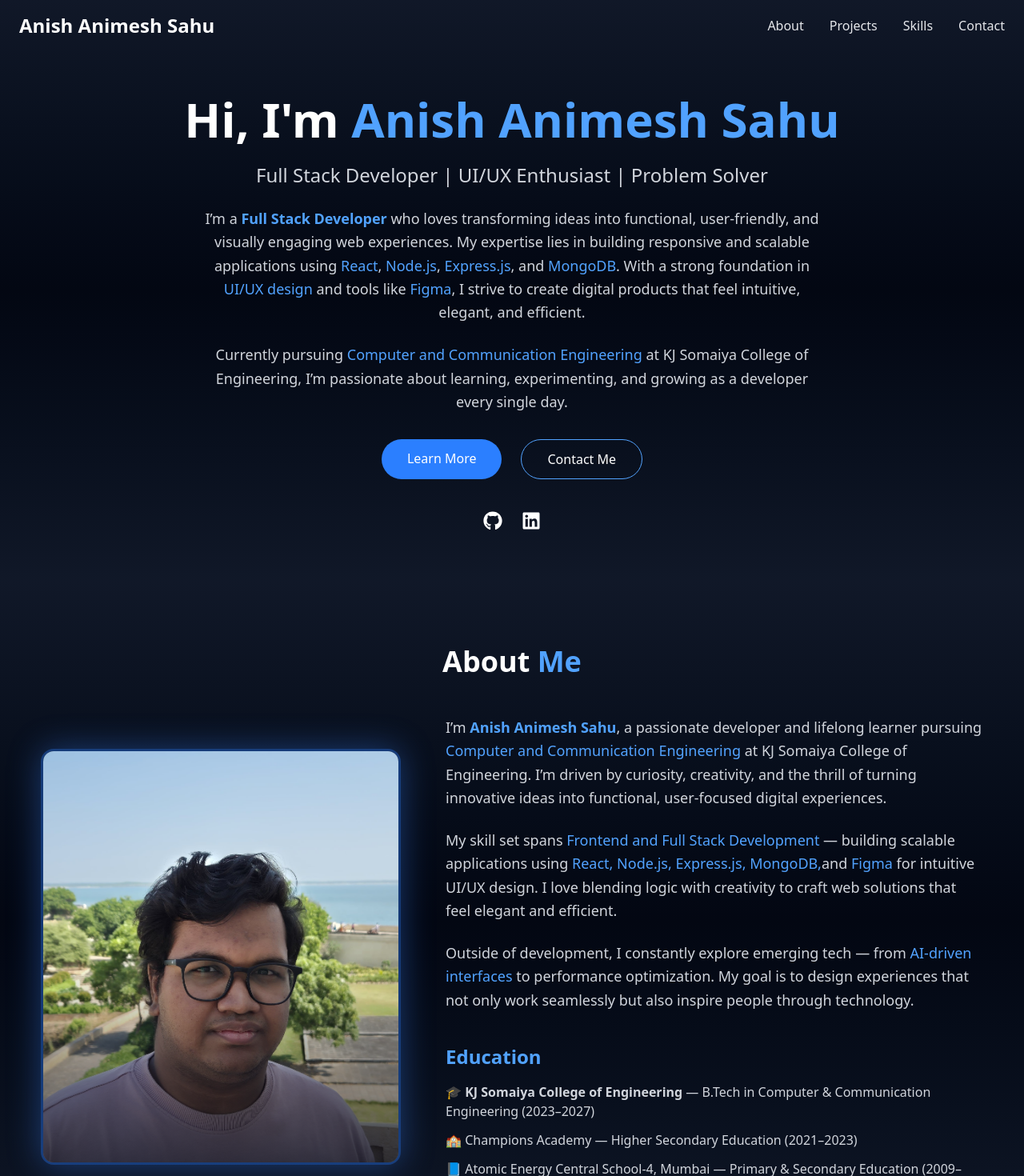
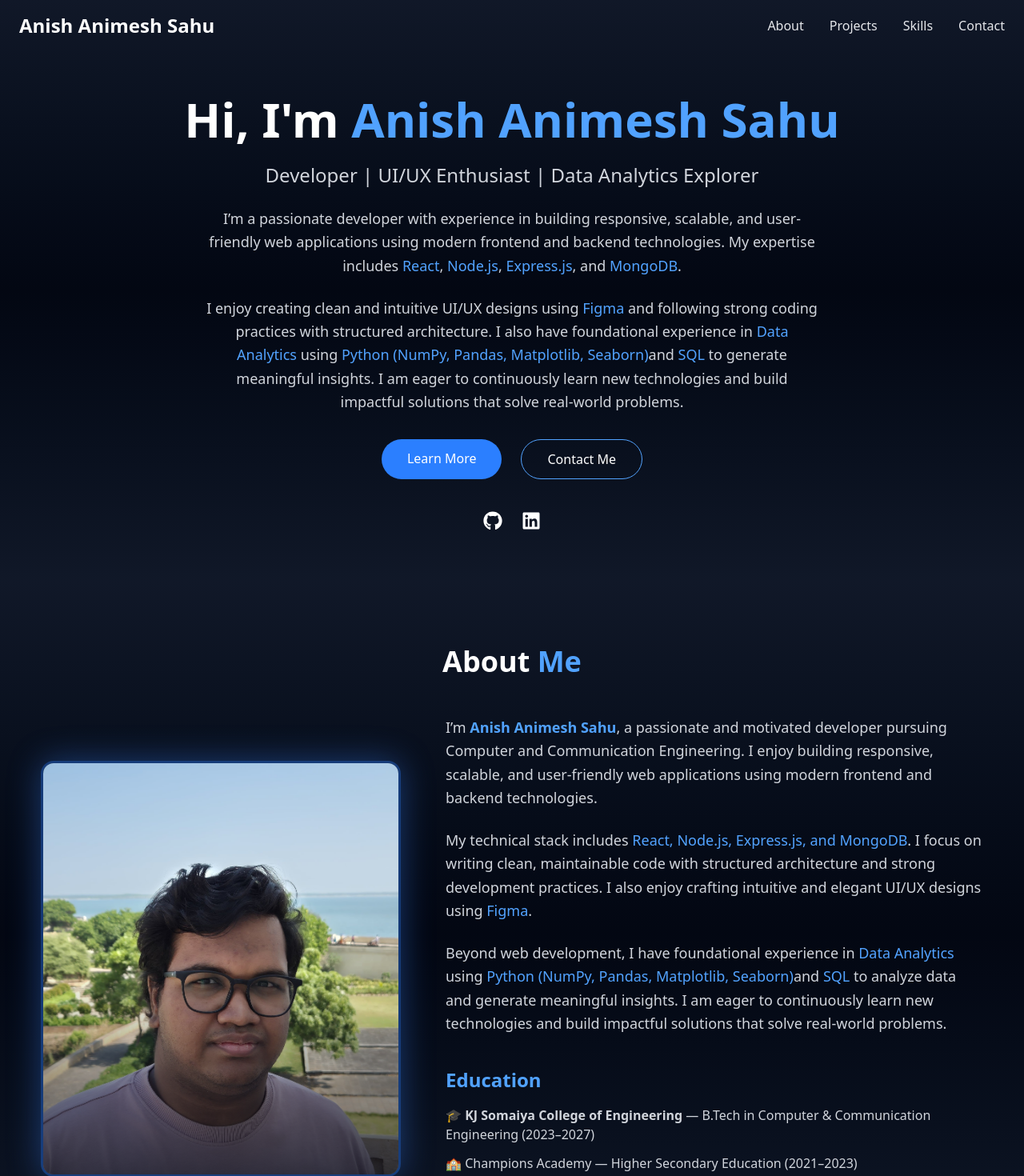
Before and after one commit to AnishAnimesh/Portfolio, a React (Vite) app: page / in a window 1280 px wide. Shown: the top 1470 px of the page at 80% size. Built offline with nearby package versions, Linux system fonts and the light colour scheme.

Commit message:
updated website

```diff
--- a/src/components/About.jsx
+++ b/src/components/About.jsx
@@ -18,6 +18,7 @@ function About() {
 
       {/* Content Container */}
       <div className="max-w-7xl flex flex-col md:flex-row items-center justify-center gap-14">
+
         {/* Left Side - Image */}
         <motion.div
           initial={{ opacity: 0, scale: 0.95 }}
@@ -25,15 +26,16 @@ function About() {
           transition={{ duration: 1 }}
           whileHover={{ scale: 1.03 }}
           className="relative w-72 h-80 sm:w-80 sm:h-96 md:w-[400px] md:h-[460px] lg:w-[450px] lg:h-[520px]
-                     rounded-2xl overflow-hidden border-[3px] border-blue-500/40 shadow-[0_0_40px_rgba(59,130,246,0.4)]
-                     hover:shadow-[0_0_60px_rgba(59,130,246,0.6)] transition-all duration-500"
+                     rounded-2xl overflow-hidden border-[3px] border-blue-500/40
+                     shadow-[0_0_40px_rgba(59,130,246,0.4)]
+                     hover:shadow-[0_0_60px_rgba(59,130,246,0.6)]
+                     transition-all duration-500"
         >
           <img
             src="ANISH.jpg"
             alt="Anish Animesh Sahu"
             className="w-full h-full object-cover"
           />
-          {/* Gradient Overlay */}
           <div className="absolute inset-0 bg-gradient-to-t from-gray-950/70 via-transparent to-transparent"></div>
         </motion.div>
 
@@ -46,32 +48,38 @@ function About() {
         >
           <p className="text-lg text-gray-300 leading-relaxed mb-6">
             I’m <span className="text-blue-400 font-semibold">Anish Animesh Sahu</span>,
-            a passionate developer and lifelong learner pursuing
-            <span className="text-blue-400"> Computer and Communication Engineering </span>
-            at KJ Somaiya College of Engineering.
-            I’m driven by curiosity, creativity, and the thrill of turning innovative ideas
-            into functional, user-focused digital experiences.
+            a passionate and motivated developer pursuing Computer and Communication Engineering.
+            I enjoy building responsive, scalable, and user-friendly web applications
+            using modern frontend and backend technologies.
           </p>
 
           <p className="text-lg text-gray-300 leading-relaxed mb-6">
-            My skill set spans <span className="text-blue-400">Frontend and Full Stack Development</span> —
-            building scalable applications using <span className="text-blue-400">React, Node.js, Express.js, MongoDB,</span>
-            and <span className="text-blue-400">Figma</span> for intuitive UI/UX design.
-            I love blending logic with creativity to craft web solutions that feel elegant and efficient.
+            My technical stack includes
+            <span className="text-blue-400"> React, Node.js, Express.js, and MongoDB</span>.
+            I focus on writing clean, maintainable code with structured architecture
+            and strong development practices. I also enjoy crafting intuitive and elegant
+            UI/UX designs using <span className="text-blue-400">Figma</span>.
           </p>
 
           <p className="text-lg text-gray-300 leading-relaxed mb-6">
-            Outside of development, I constantly explore emerging tech — from
-            <span className="text-blue-400"> AI-driven interfaces</span> to performance optimization.
-            My goal is to design experiences that not only work seamlessly but also inspire people through technology.
+            Beyond web development, I have foundational experience in
+            <span className="text-blue-400"> Data Analytics</span> using
+            <span className="text-blue-400"> Python (NumPy, Pandas, Matplotlib, Seaborn)</span>
+            and <span className="text-blue-400"> SQL</span> to analyze data and generate
+            meaningful insights. I am eager to continuously learn new technologies
+            and build impactful solutions that solve real-world problems.
           </p>
 
           {/* Education Section */}
           <div className="mt-10">
-            <h3 className="text-2xl font-semibold mb-4 text-blue-400">Education</h3>
+            <h3 className="text-2xl font-semibold mb-4 text-blue-400">
+              Education
+            </h3>
             <ul className="space-y-3 text-gray-300">
               <li>
-                🎓 <span className="font-semibold">KJ Somaiya College of Engineering</span> — B.Tech in Computer & Communication Engineering (2023–2027)
+                🎓 <span className="font-semibold">
+                  KJ Somaiya College of Engineering
+                </span> — B.Tech in Computer & Communication Engineering (2023–2027)
               </li>
               <li>
                 🏫 Champions Academy — Higher Secondary Education (2021–2023)
@@ -82,6 +90,7 @@ function About() {
             </ul>
           </div>
         </motion.div>
+
       </div>
     </section>
   );
--- a/src/components/Hero.jsx
+++ b/src/components/Hero.jsx
@@ -24,7 +24,7 @@ function Hero() {
         transition={{ delay: 0.2, duration: 1 }}
         className="text-base sm:text-lg md:text-xl lg:text-2xl text-gray-300 mb-6"
       >
-        Full Stack Developer | UI/UX Enthusiast | Problem Solver
+        Developer | UI/UX Enthusiast | Data Analytics Explorer
       </motion.h2>
 
       {/* About paragraph */}
@@ -34,15 +34,13 @@ function Hero() {
         transition={{ delay: 0.4, duration: 1 }}
         className="text-sm sm:text-base md:text-lg text-gray-300 max-w-3xl mb-6 leading-relaxed"
       >
-        I’m a <span className="text-blue-400 font-semibold">Full Stack Developer </span>
-        who loves transforming ideas into functional, user-friendly, and visually engaging web experiences.
-        My expertise lies in building responsive and scalable applications using
+        I’m a passionate developer with experience in building
+        responsive, scalable, and user-friendly web applications using modern
+        frontend and backend technologies. My expertise includes
         <span className="text-blue-400"> React</span>,
         <span className="text-blue-400"> Node.js</span>,
         <span className="text-blue-400"> Express.js</span>, and
         <span className="text-blue-400"> MongoDB</span>.
-        With a strong foundation in <span className="text-blue-400">UI/UX design</span> and
-        tools like <span className="text-blue-400">Figma</span>, I strive to create digital products that feel intuitive, elegant, and efficient.
       </motion.p>
 
       <motion.p
@@ -51,9 +49,14 @@ function Hero() {
         transition={{ delay: 0.6, duration: 1 }}
         className="text-sm sm:text-base md:text-lg text-gray-300 max-w-3xl mb-8 leading-relaxed"
       >
-        Currently pursuing <span className="text-blue-400"> Computer and Communication Engineering </span>
-        at KJ Somaiya College of Engineering, I’m passionate about learning, experimenting,
-        and growing as a developer every single day.
+        I enjoy creating clean and intuitive UI/UX designs using
+        <span className="text-blue-400"> Figma</span> and following strong coding
+        practices with structured architecture. I also have foundational experience
+        in <span className="text-blue-400"> Data Analytics</span> using
+        <span className="text-blue-400"> Python (NumPy, Pandas, Matplotlib, Seaborn)</span>
+        and <span className="text-blue-400"> SQL</span> to generate meaningful insights.
+        I am eager to continuously learn new technologies and build impactful
+        solutions that solve real-world problems.
       </motion.p>
 
       {/* Buttons */}
@@ -84,10 +87,20 @@ function Hero() {
         transition={{ delay: 1.2, duration: 1 }}
         className="flex gap-5 sm:gap-6 mt-10 text-xl sm:text-2xl"
       >
-        <a href="https://github.com/AnishAnimesh" target="_blank" rel="noopener noreferrer" className="hover:text-blue-400 transition">
+        <a
+          href="https://github.com/AnishAnimesh"
+          target="_blank"
+          rel="noopener noreferrer"
+          className="hover:text-blue-400 transition"
+        >
           <FaGithub />
         </a>
-        <a href="https://www.linkedin.com/in/anish-animesh-sahu-45330426a" target="_blank" rel="noopener noreferrer" className="hover:text-blue-400 transition">
+        <a
+          href="https://www.linkedin.com/in/anish-animesh-sahu-45330426a"
+          target="_blank"
+          rel="noopener noreferrer"
+          className="hover:text-blue-400 transition"
+        >
           <FaLinkedin />
         </a>
       </motion.div>
--- a/src/components/projects.jsx
+++ b/src/components/projects.jsx
@@ -2,20 +2,21 @@ import { motion } from "framer-motion";
 
 const projects = [
   {
-    title: "Netflix Clone",
-    desc: "A responsive Netflix-style front-end demo built with semantic HTML and CSS. It replicates Netflix's hero banner, navigation, device showcases with looping video previews, download and kids profiles sections, FAQ layout, sign-in and email prompt. Perfect for UI practice, responsive design exercises, portfolio showcase, and beginner front-end learning and accessibility basics.",
-    link: "https://github.com/AnishAnimesh/Netflix-Clone.git"
+    title: "CIVIC-AI",
+    desc: "Civic AI is a mobile-first platform that enables citizens to easily report and track civic issues using AI-powered image detection, real-time status updates, geolocation mapping, and community involvement. Built with React Native, Supabase, and Gemini Vision, it connects citizens and civic authorities for transparent, efficient issue resolution and smarter cities.",
+    link: "https://github.com/AnishAnimesh/CIVIC-AI_mini_project",
+  },
+  {
+    title: "Housing Price Prediction ",
+    desc: "Built a housing price prediction model using Python, Scikit-Learn, and Pandas, comparing Random Forest, Decision Trees, and Linear Regression. Implemented an automated preprocessing pipeline with scaling, encoding, and median imputation. Applied 10-fold cross-validation with RMSE for evaluation. Structured modular code for experimentation and production, using Joblib for efficient model serialization and deployment.",
+    link: "https://github.com/AnishAnimesh/Housing-Price-Prediction.git"
   },
   {
     title: "Discord ChatBot",
     desc: "This project is a smart Discord chatbot built with Python and discord.py, powered by OpenAI’s GPT model. It provides instant AI responses when mentioned, maintains recent chat context, and includes a !reset command to clear memory. Secure, efficient, and lightweight, it enhances any Discord server with intelligent conversation features.",
     link: "https://github.com/AnishAnimesh/Discord-Chatbot",
   },
-  {
-    title: "CIVIC-AI",
-    desc: "Civic AI is a mobile-first platform that enables citizens to easily report and track civic issues using AI-powered image detection, real-time status updates, geolocation mapping, and community involvement. Built with React Native, Supabase, and Gemini Vision, it connects citizens and civic authorities for transparent, efficient issue resolution and smarter cities.",
-    link: "https://github.com/AnishAnimesh/CIVIC-AI_mini_project",
-  },
+
 ];
 
 function Projects() {
```
